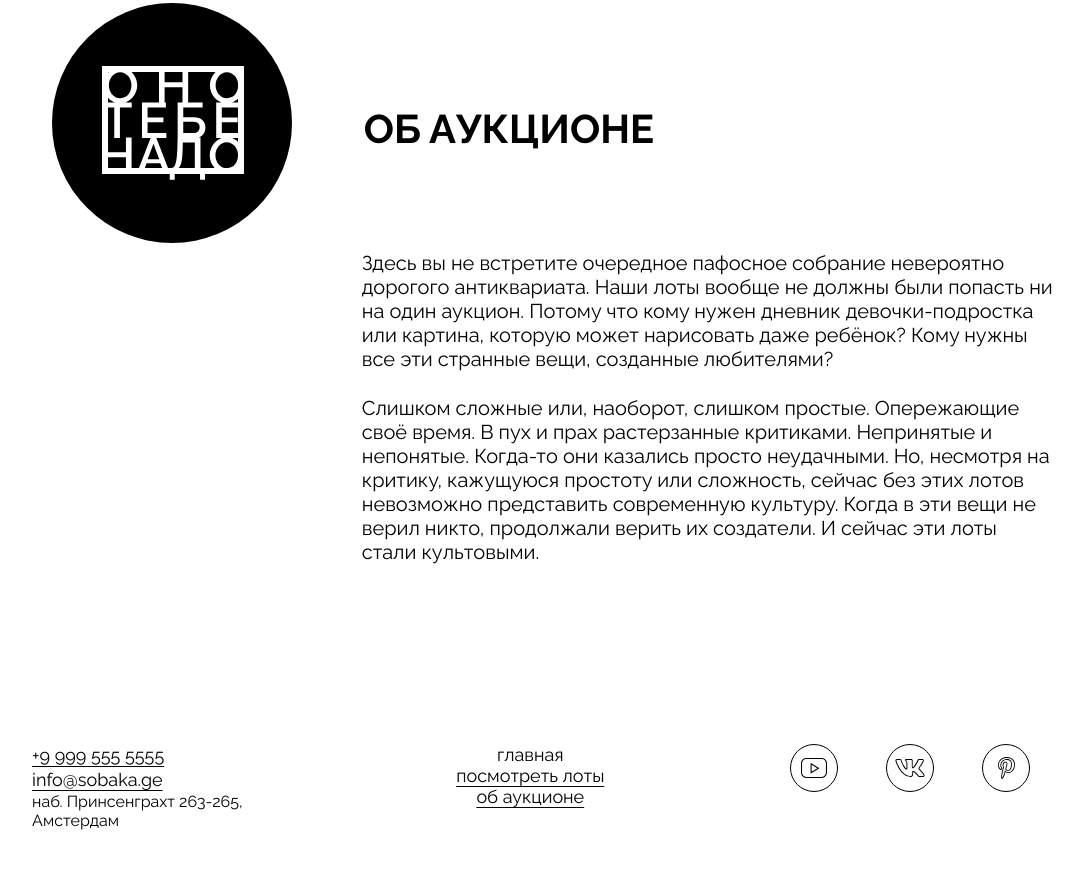
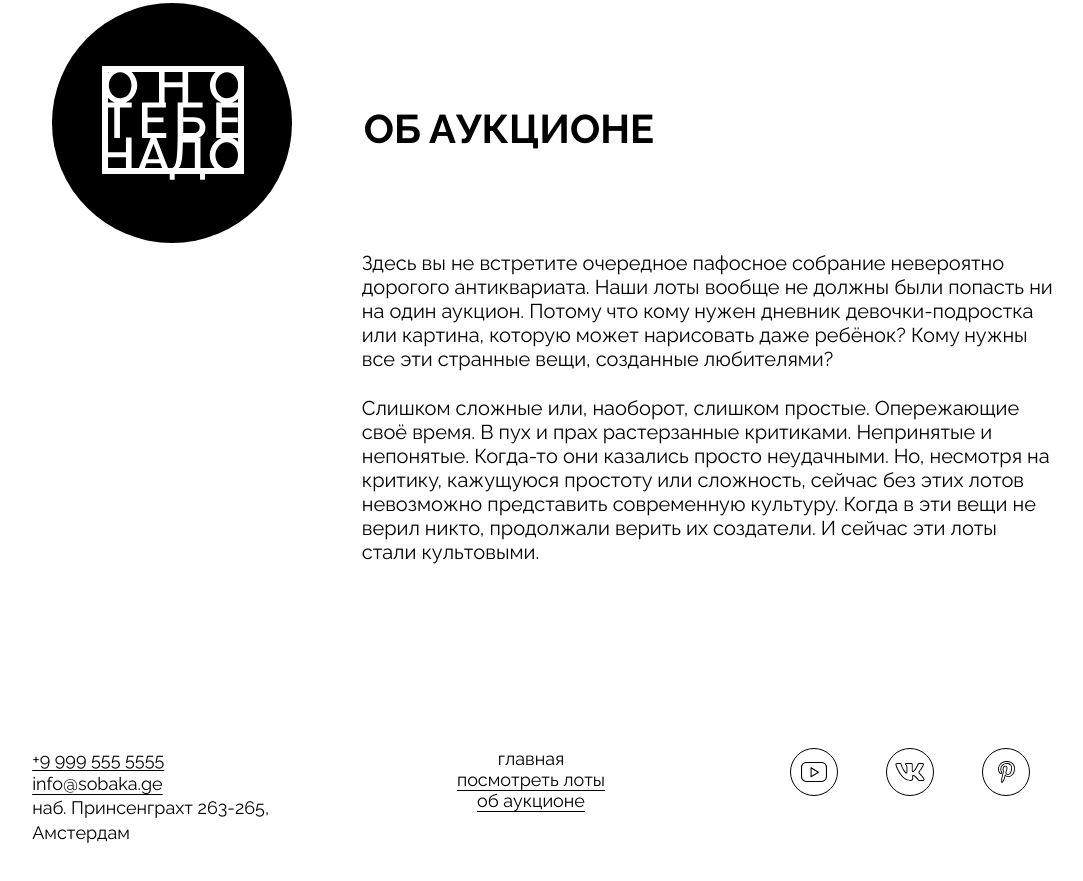
Before and after one commit to Stillyxa/ono-tebe-nado, a plain HTML site: page index.html in a window 1280 px wide. Shown: the part 2094-2975 px from the top of the page, without its empty margins (110-1193 px from the left). Drawn offline with Linux system fonts and the light colour scheme.

Commit message:
first commit

```diff
--- a/index.html
+++ b/index.html
@@ -116,9 +116,9 @@
   </main>
     <footer class="footer">
       <address class="address">
-        <a class="address__item text-link" href="tel:+99995555555">+9 999 555 5555</a>
-        <a class="address__item text-link" href="mailto:info@sobaka.ge">info@sobaka.ge</a>
-        <p class="address__address-text">
+        <a class="address__info text-link" href="tel:+99995555555">+9 999 555 5555</a>
+        <a class="address__info text-link" href="mailto:info@sobaka.ge">info@sobaka.ge</a>
+        <p class="address-text">
           наб. Принсенграхт 263-265,<br />Амстердам
         </p>
       </address>
--- a/styles/style.css
+++ b/styles/style.css
@@ -264,10 +264,10 @@ background-color: #000000;
 
 .footer {
   display: grid;
-  grid-template-columns: 0.80fr 2.06fr 0.8fr;
+  grid-template-columns: 1fr 2.18fr 0.8fr;
 
   justify-content: center;
-  padding: 180px 50px 88px 50px;
+  padding: 184px 50px 88px 50px;
 }
 
 .footer__social-icon {
@@ -276,7 +276,7 @@ background-color: #000000;
 }
 
 .footer__menu-list {
-  padding-left: 28px;
+  padding-left: 3px;
   text-align: center;
   list-style: none;
 }
```
